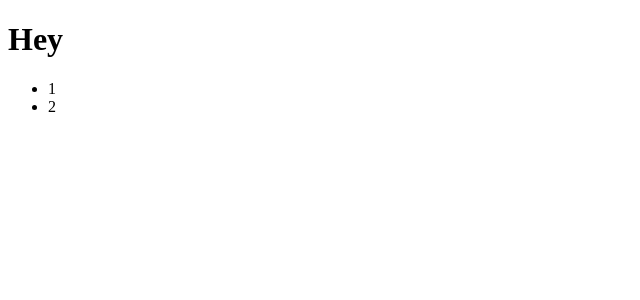
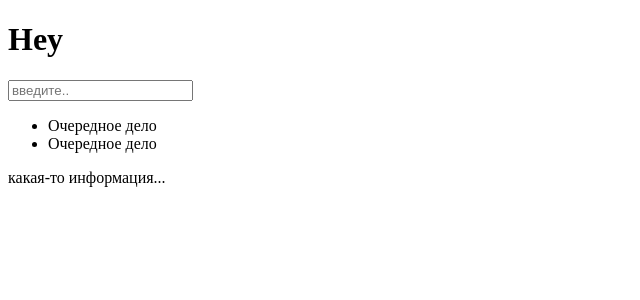
Before and after one commit to WebHeroSchool/todoNika, a React (Create React App) app: page / in a window 1280 px wide. Shown: the top 300 px of the page, without its empty margins (0-640 px from the left). Built offline with nearby package versions, Linux system fonts and the light colour scheme.

Commit message:
create structure

```diff
--- a/src/App.js
+++ /dev/null
@@ -1,13 +0,0 @@
-import React from 'react';
-
-const ItemList = () =>
-	(
-		<ul>
-			<li>1</li>
-			<li>2</li>
-		</ul>
-);
-
-const App = () => (<div><h1>Hey</h1><ItemList/></div>);
-
-export default App;
--- /dev/null
+++ b/src/components/App/App.js
@@ -0,0 +1,16 @@
+import React from 'react';
+import ItemList from '../ItemList/ItemList';
+import InputItem from '../InputItem/InputItem';
+import Footer from '../Footer/Footer';
+
+
+const App = () => (
+	<div>
+		<h1>Hey</h1>
+		<InputItem/>
+		<ItemList/>
+		<Footer/>
+	</div>
+);
+
+export default App;
--- /dev/null
+++ b/src/components/Footer/Footer.js
@@ -0,0 +1,5 @@
+import React from 'react';
+
+const Footer = () => (<footer>какая-то информация...</footer>);
+
+export default Footer;
--- /dev/null
+++ b/src/components/InputItem/InputItem.js
@@ -0,0 +1,5 @@
+import React from 'react';
+
+const InputItem = () => (<input placeholder="введите.."/>);
+
+export default InputItem;
--- /dev/null
+++ b/src/components/Item/Item.js
@@ -0,0 +1,5 @@
+import React from 'react';
+
+const Item = () => (<div>Очередное дело</div>);
+
+export default Item;
--- /dev/null
+++ b/src/components/ItemList/ItemList.js
@@ -0,0 +1,12 @@
+import React from 'react';
+import Item from '../Item/Item';
+
+const ItemList = () =>
+	(
+		<ul>
+			<li><Item/></li>
+			<li><Item/></li>
+		</ul>
+);
+
+export default ItemList;
--- a/src/index.js
+++ b/src/index.js
@@ -1,5 +1,5 @@
 import React from 'react';
 import ReactDOM from 'react-dom';
-import App from './App';
+import App from './components/App/App';
 
 ReactDOM.render(<App />, document.getElementById('root'));
```
